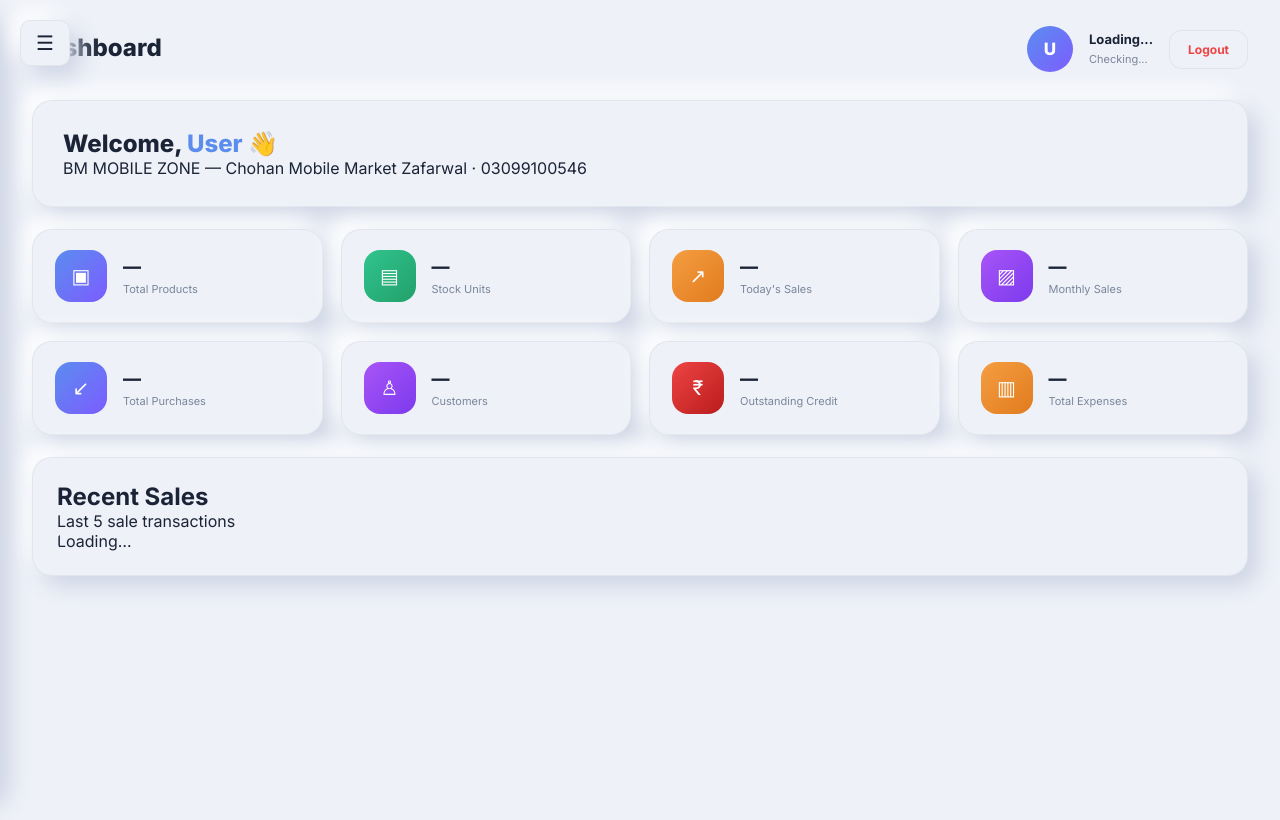
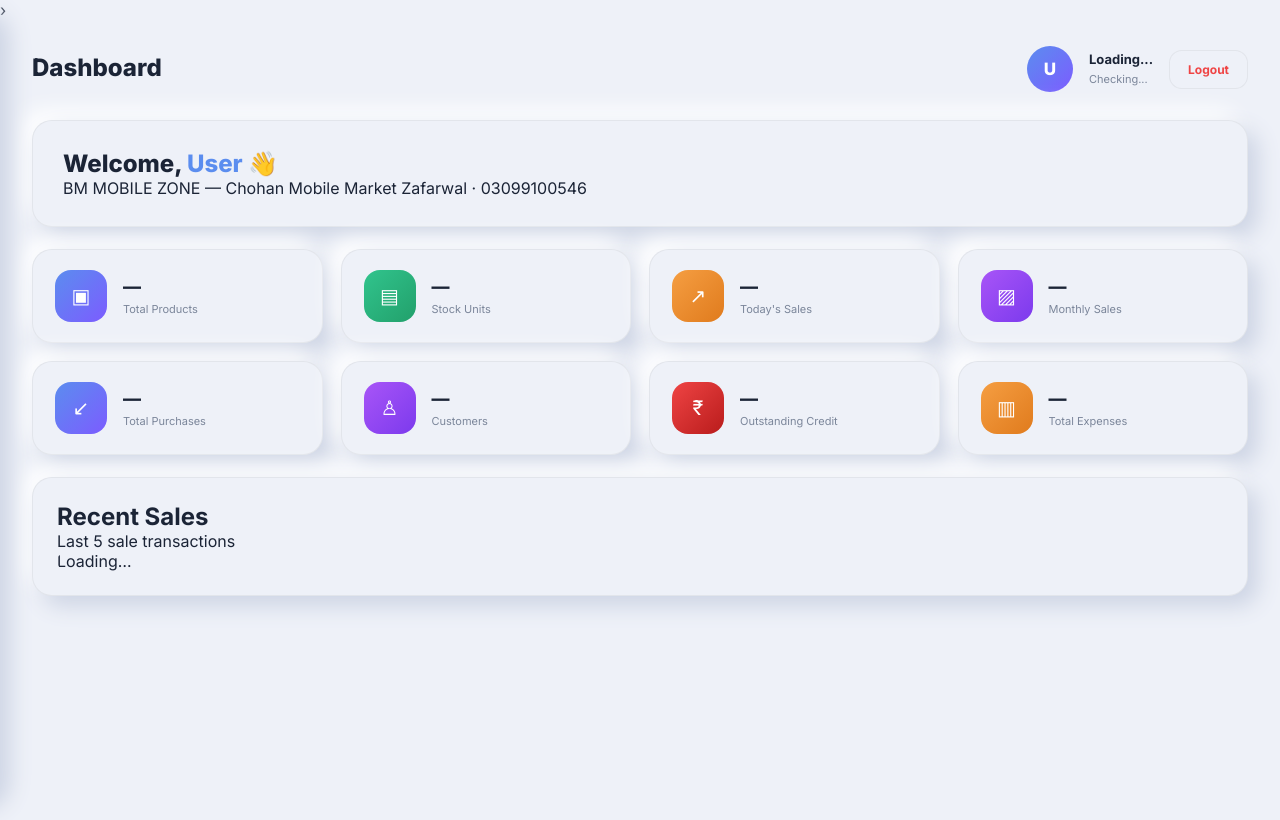
Before and after one commit to mrsulahrihub/MOBILE-SHOP-SOFTWARE, a plain HTML site: page dashboard.html in a window 1280 px wide. Drawn offline with Linux system fonts and the light colour scheme; a script that the page names is missing.

Commit message:
Update dashboard.html

```diff
--- a/dashboard.html
+++ b/dashboard.html
@@ -9,8 +9,10 @@
 </head>
 <body class="theme-clay">
 
-<!-- 🔥 SIDEBAR TOGGLE BUTTON 🔥 -->
-<button id="sidebarToggle" class="sidebar-toggle-btn">☰</button>
+<!-- 🔥 SMART SIDEBAR EDGE HANDLE 🔥 -->
+<div id="sidebarHandle" class="sidebar-handle">
+  <span class="arrow-icon">›</span>
+</div>
 
 <div class="dashboard">
 
@@ -38,7 +40,7 @@
     <p class="nav-label">SYSTEM</p>
     <button class="nav-item" data-module="settings">⚙ Settings</button>
 
-    <div class="sidebar-foot">v7.0 · BM MOBILE ZONE<br>Powered by MS.TECH</div>
+    <div class="sidebar-foot">v8.0 · BM MOBILE ZONE<br>Powered by MS.TECH</div>
   </aside>
 
   <!-- ============ MAIN ============ -->
@@ -50,7 +52,6 @@
         <p class="sub" id="todayDate"></p>
       </div>
       <div class="user-info">
-        <!-- Theme Switcher JS se yahan aayega -->
         <div class="avatar" id="userAvatar">U</div>
         <div class="user-text">
           <strong id="userName">Loading...</strong>
```
